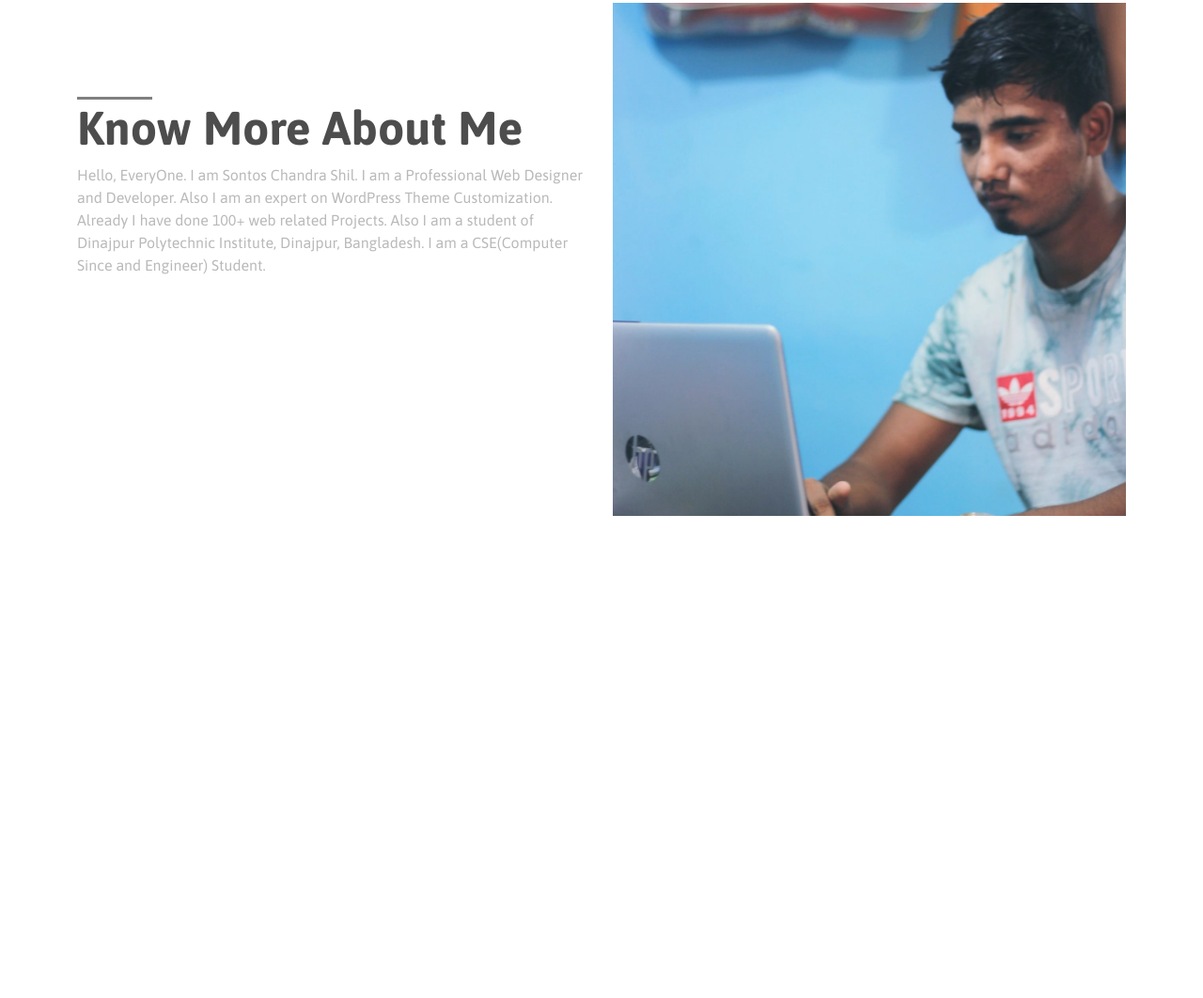
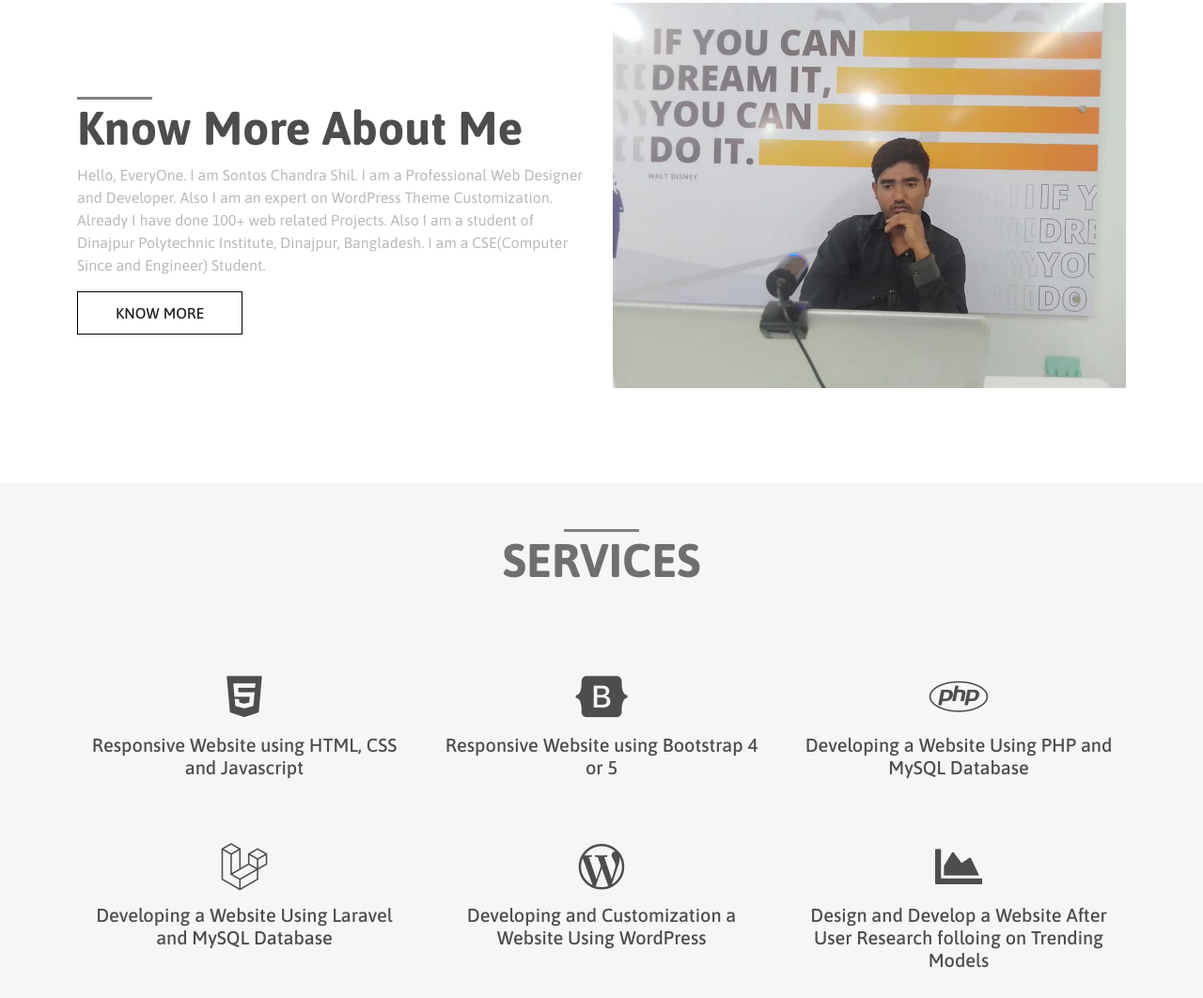
Before and after one commit to Sontos-Roy/portfolio, a plain HTML site: page index.html in a window 1280 px wide. Shown: the part 730-1792 px from the top of the page at 94% size. Before the commit the page ends 1279 px from the top, so only its background shows below. Drawn offline with Linux system fonts and the light colour scheme.

Commit message:
update services section

```diff
--- a/assets/css/style.css
+++ b/assets/css/style.css
@@ -265,6 +265,7 @@ body{
 }
 .c-btn-banner-hire:hover{
     background: magenta;
+    border: 1px solid magenta;
     color: white;
     transition: 0.4s;
 }
@@ -285,6 +286,20 @@ body{
 .about-left{
     margin-top: 100px;
 }
+.c-btn-about-more{
+    border-radius: 0;
+    text-transform: uppercase;
+    padding: 10px 40px;
+    font-family: var(--Asap-Medium);
+    border: 1px solid black;
+    z-index: 99;
+}
+.c-btn-about-more:hover{
+    background: magenta;
+    border: 1px solid magenta;
+    color: white;
+    transition: 0.4s;
+}
 .upline{
     height: 3px;
     width: 80px;
@@ -299,4 +314,40 @@ body{
     font-family: var(--Asap-Regular);
     color: #b9b9b9;
 }
+.about-right a{
+    width: 100%;
+    transition: all 1s ease;
+}
+.about-right a:hover img{
+    transform: scale(1.3);
+}
 /* about section end  */
+
+/* service section start  */
+#service{
+    margin-top: 100px;
+    background: #f6f6f6;
+    padding-top: 50px;
+}
+.service-title{
+    font-family: var(--Asap-Bold);
+    color: #6f6f6f;
+    font-size: 50px;
+    text-transform: uppercase;
+    margin-bottom: 50px;
+}
+.service-item{
+    margin-top: 20px !important;
+    padding: 20px;
+}
+.service-item i{
+    font-size: 50px;
+    color: #4d4d4d;
+    margin-bottom: 15px;
+}
+.service-item h4{
+    color: #4d4d4d;
+    font-size: 20px;
+    font-family: var(--Asap-Medium);
+}
+/* service section end  */
--- a/index.html
+++ b/index.html
@@ -103,14 +103,50 @@
               Know More About Me
             </h1>
             <p class="about-desc" data-aos="fade-down-right" data-aos-duration="1000">Hello, EveryOne. I am Sontos Chandra Shil. I am a Professional Web Designer and Developer. Also I am an expert on WordPress Theme Customization. Already I have done 100+ web related Projects. Also I am a student of Dinajpur Polytechnic Institute, Dinajpur, Bangladesh. I am a CSE(Computer Since and Engineer) Student.</p>
+            <button class="btn c-btn-about-more" data-aos="fade-down-right" data-aos-duration="1000">Know More</button>
           </div>
           <div class="col-lg-6 col-md-6 col-12 about-right">
-            <a href="assets/img/about-img2.jpg" class="single-image"><img src="assets/img/about-img2.jpg" alt="sontos" data-aos="fade-down-right" data-aos-duration="1000" class="img-fluid"></a>
+            <a href="assets/img/about-img.jpg" class="single-image"><img src="assets/img/about-img.jpg" alt="sontos" data-aos="fade-down-right" data-aos-duration="1000" class="img-fluid"></a>
           </div>
         </div>
       </div>
     </section>
     <!-- about section end  -->
+
+    <!-- service section start  -->
+    <section id="service">
+      <div class="container">
+        <div class="upline m-auto" data-aos="fade-right" data-aos-duration="1000"></div>
+        <h1 class="service-title text-center">Services</h1>
+        <div class="row">
+          <div class="col-lg-4 col-md-6 col-12 service-item m-auto text-center">
+            <i class="fab fa-html5"></i>
+            <h4>Responsive Website using HTML, CSS and Javascript</h4>
+          </div>
+          <div class="col-lg-4 col-md-6 col-12 service-item m-auto text-center">
+            <i class="fab fa-bootstrap"></i>
+            <h4>Responsive Website using Bootstrap 4 or 5</h4>
+          </div>
+          <div class="col-lg-4 col-md-6 col-12 service-item m-auto text-center">
+            <i class="fab fa-php"></i>
+            <h4>Developing a Website Using PHP and MySQL Database</h4>
+          </div>
+          <div class="col-lg-4 col-md-6 col-12 service-item m-auto text-center">
+            <i class="fab fa-laravel"></i>
+            <h4>Developing a Website Using Laravel and MySQL Database</h4>
+          </div>
+          <div class="col-lg-4 col-md-6 col-12 service-item m-auto text-center">
+            <i class="fab fa-wordpress-simple"></i>
+            <h4>Developing and Customization a Website Using WordPress</h4>
+          </div>
+          <div class="col-lg-4 col-md-6 col-12 service-item m-auto text-center">
+            <i class="fas fa-chart-area"></i>
+            <h4>Design and Develop a Website After User Research folloing on Trending Models</h4>
+          </div>
+        </div>
+      </div>
+    </section>
+    <!-- service section end  -->
     <script src="assets/js/jquery.js"></script>
     <script src="assets/js/jquery.magnific-popup.min.js"></script>
     <script src="assets/js/popper.min.js"></script>
```
